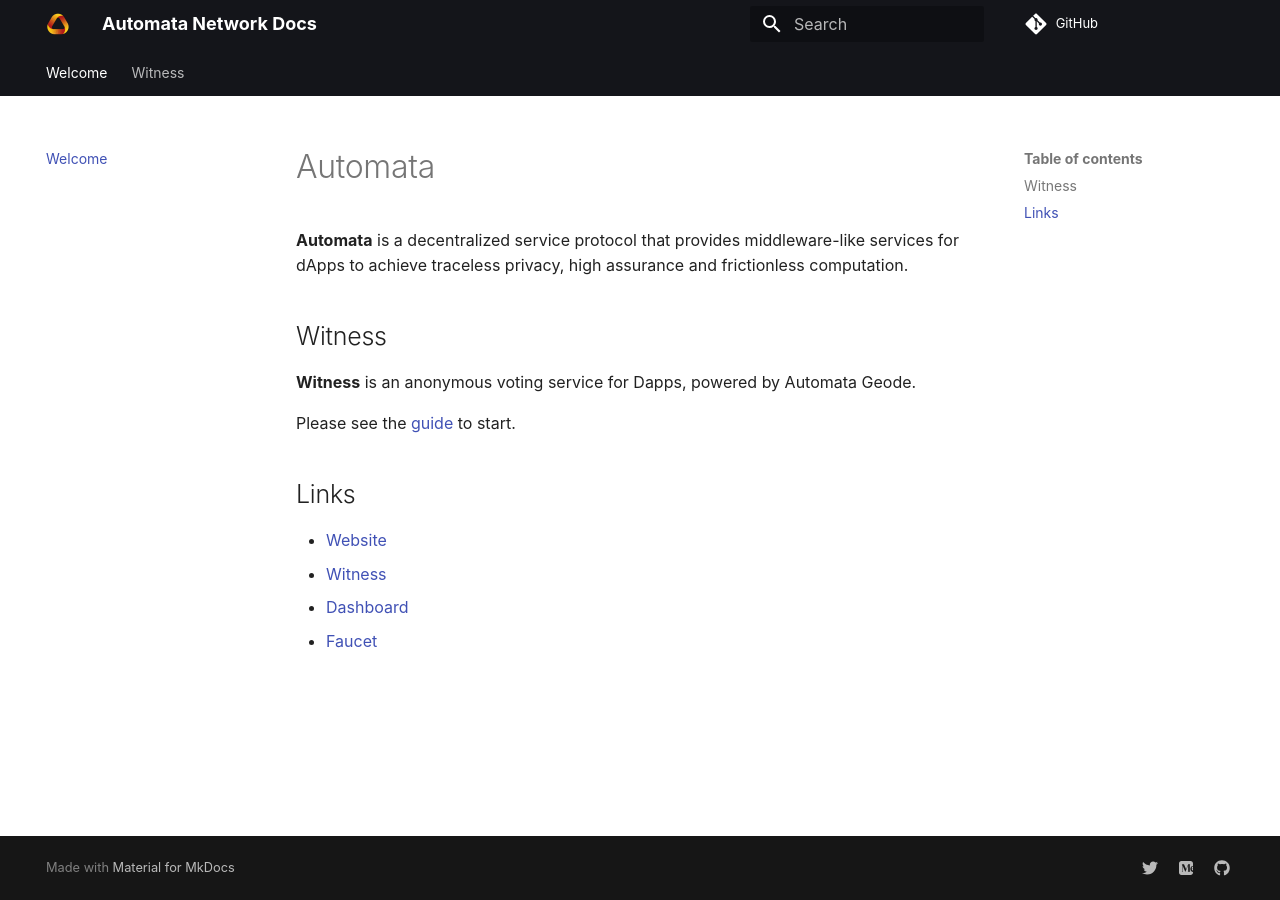
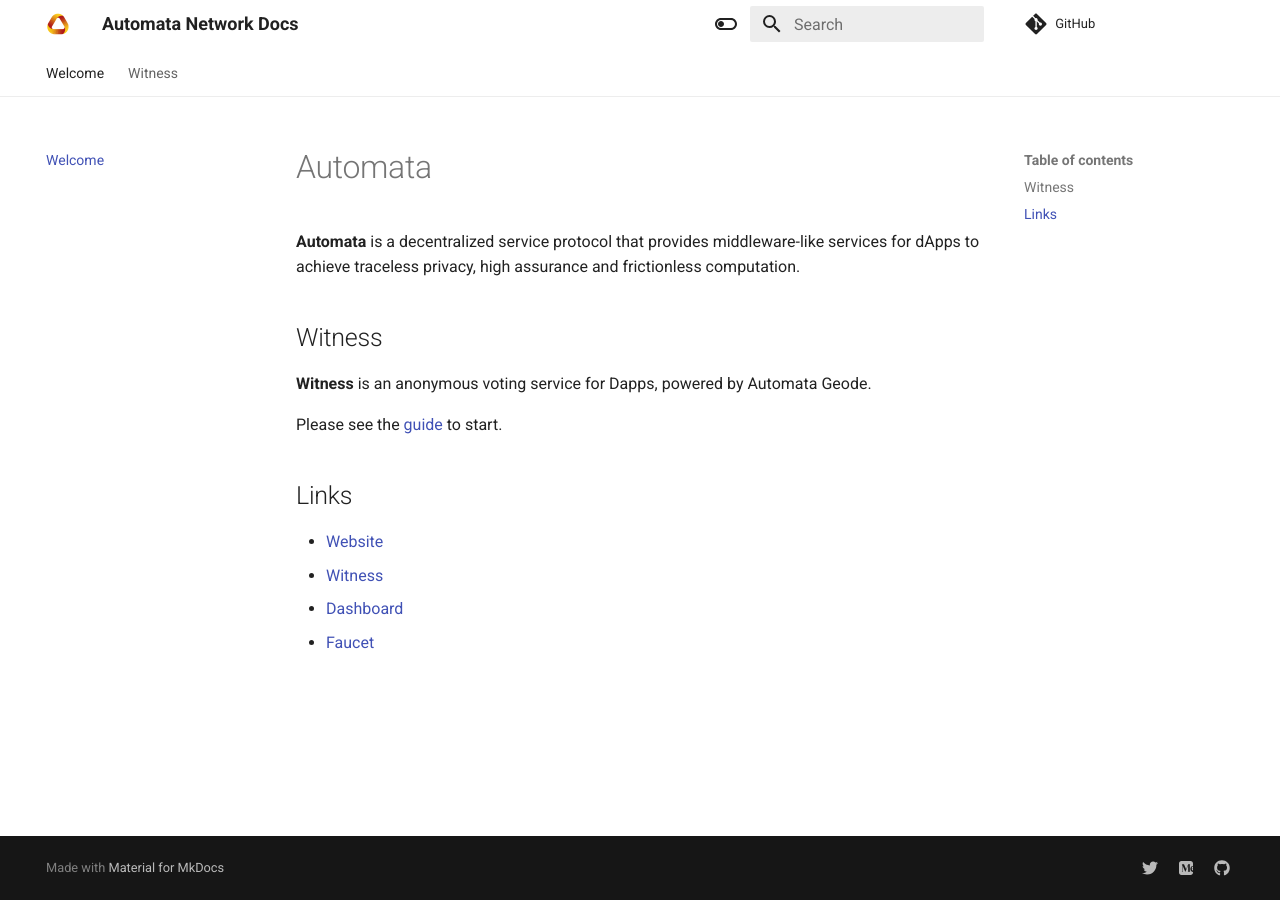
Before and after one commit to automata-network/docs, an MkDocs documentation site: the page built from docs/index.md, in a window 1280 px wide. Built offline with MkDocs 1.6.1 and Material for MkDocs 9.7.7, drawn with Linux system fonts in a browser that asks for light colours; comment, search, counter and statistics services are not loaded.

Commit message:
Support light/dark mode

```diff
--- a/mkdocs.yml
+++ b/mkdocs.yml
@@ -11,9 +11,22 @@
 
 theme:
   name: material
-  font: false
   palette:
-    primary: black
+    # Light mode
+    - media: "(prefers-color-scheme: light)"
+      scheme: default
+      primary: white
+      toggle:
+        icon: material/toggle-switch-off-outline
+        name: Switch to dark mode
+
+    # Dark mode
+    - media: "(prefers-color-scheme: dark)"
+      scheme: slate
+      primary: orange
+      toggle:
+        icon: material/toggle-switch
+        name: Switch to light mode
   features:
       - tabs
       - instant
```
